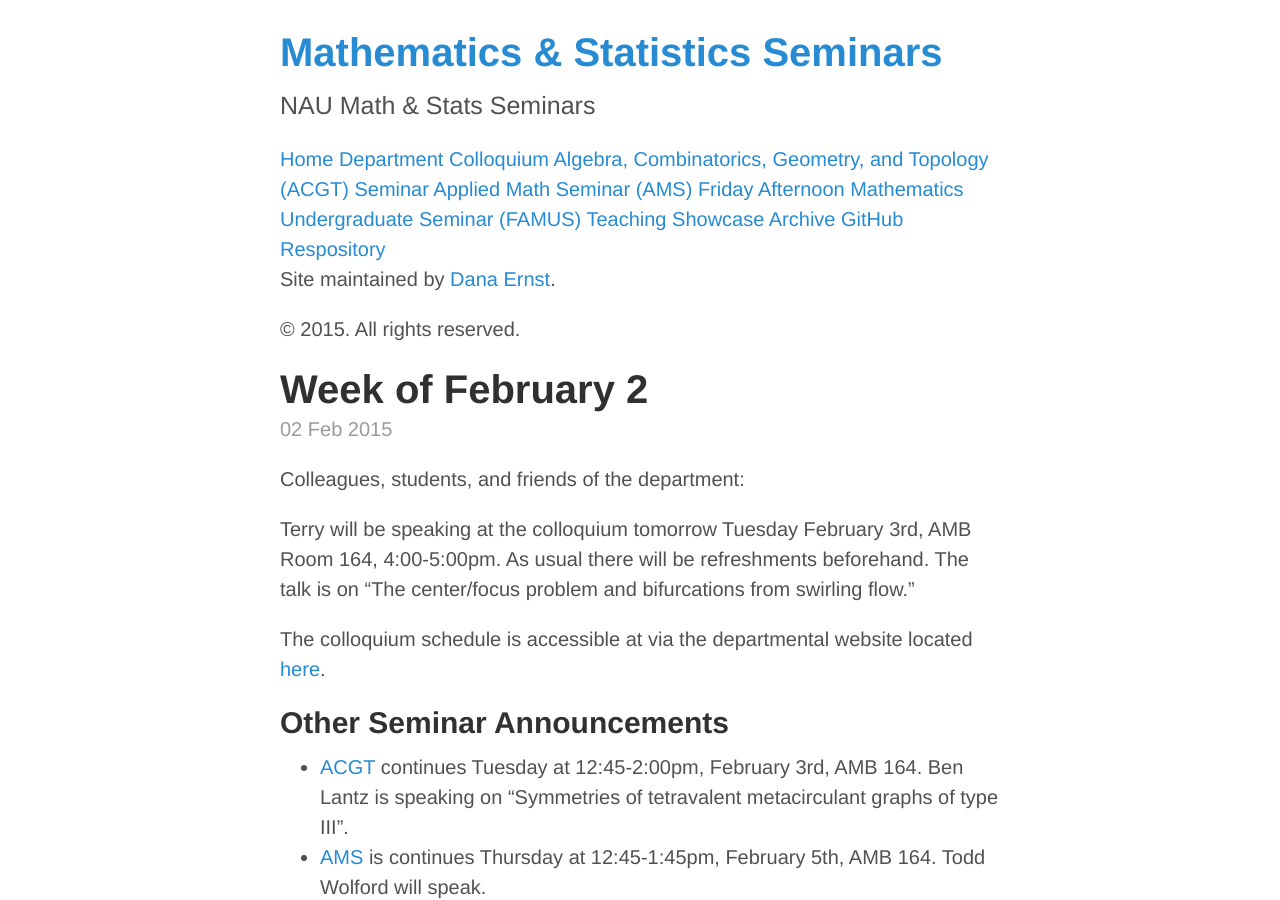
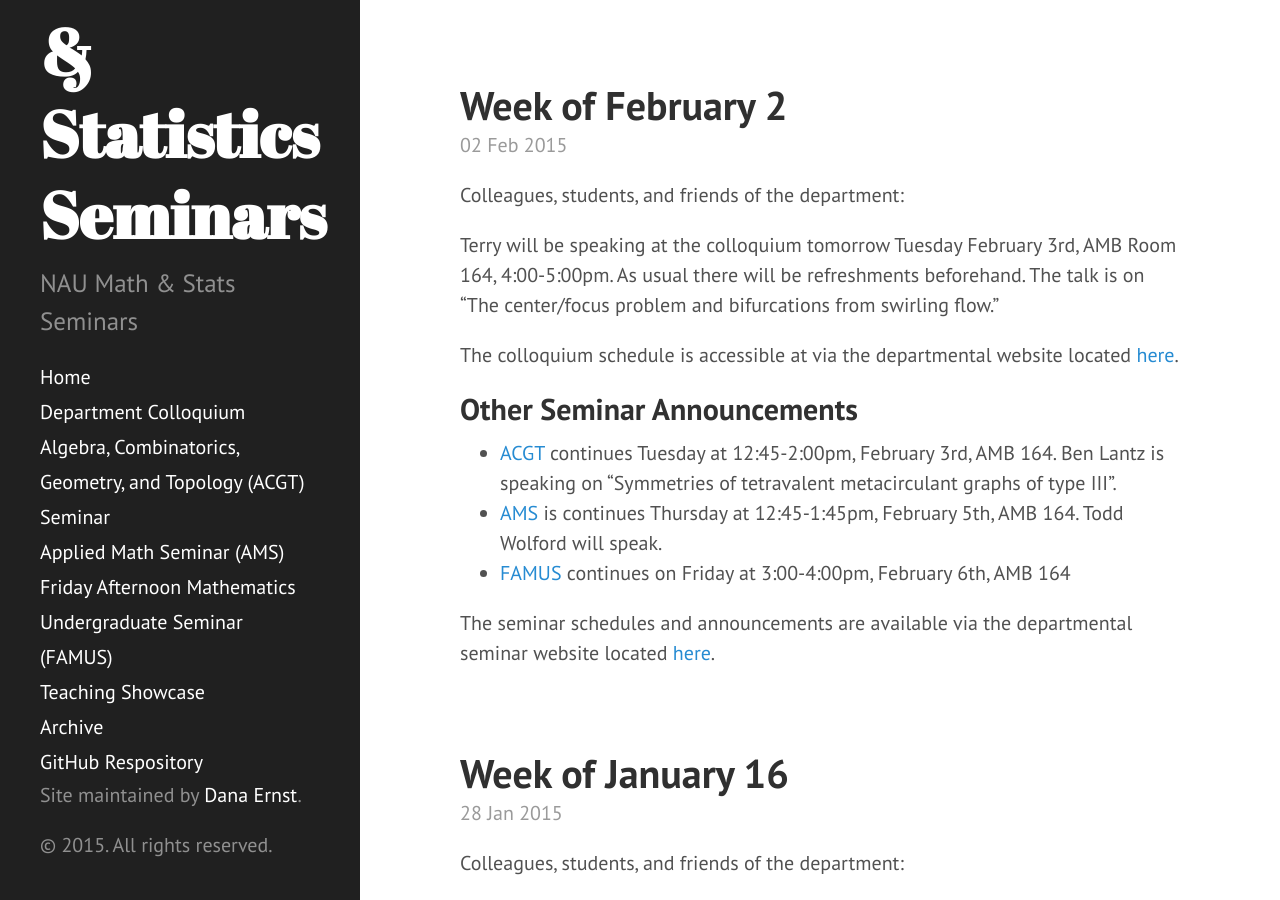
Before and after one commit to NAUMathStat/seminars, a Jekyll site: the page built from index.html, in a window 1280 px wide and 900 px high. Built offline with Jekyll 4.4.1, drawn with Linux system fonts in a browser that asks for light colours; Markdown is read by kramdown in place of the engine named in the settings; the list of posts is cut into pages by our own code.

Commit message:
Added missing slash

```diff
--- a/_includes/head.html
+++ b/_includes/head.html
@@ -24,7 +24,7 @@ MathJax.Hub.Config({
 <!-- CSS -->
 <link rel="stylesheet" href="{{ site.baseurl }}/public/css/poole.css">
 <link rel="stylesheet" href="{{ site.baseurl }}/public/css/syntax.css">
-<link rel="stylesheet" href="{{ site.baseurl }}public/css/hyde.css">
+<link rel="stylesheet" href="{{ site.baseurl }}/public/css/hyde.css">
 <link rel="stylesheet" href="http://fonts.googleapis.com/css?family=PT+Sans:400,400italic,700|Abril+Fatface">
 <!-- <link rel="stylesheet" href="{{ site.baseurl }}/public/css/lanyon.css">
   <link rel="stylesheet" href="http://fonts.googleapis.com/css?family=PT+Serif:400,400italic,700|PT+Sans:400"> -->
```
